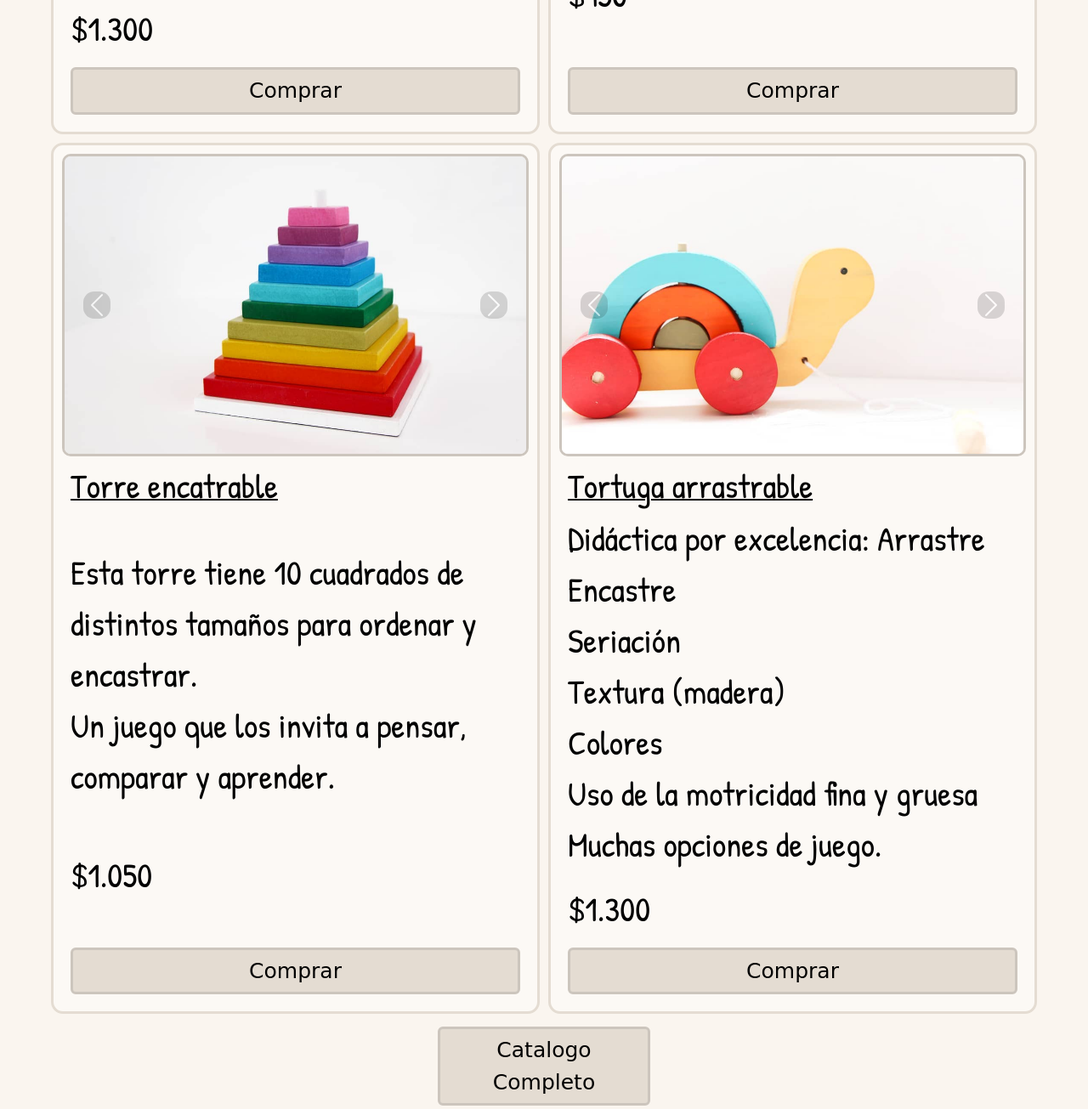
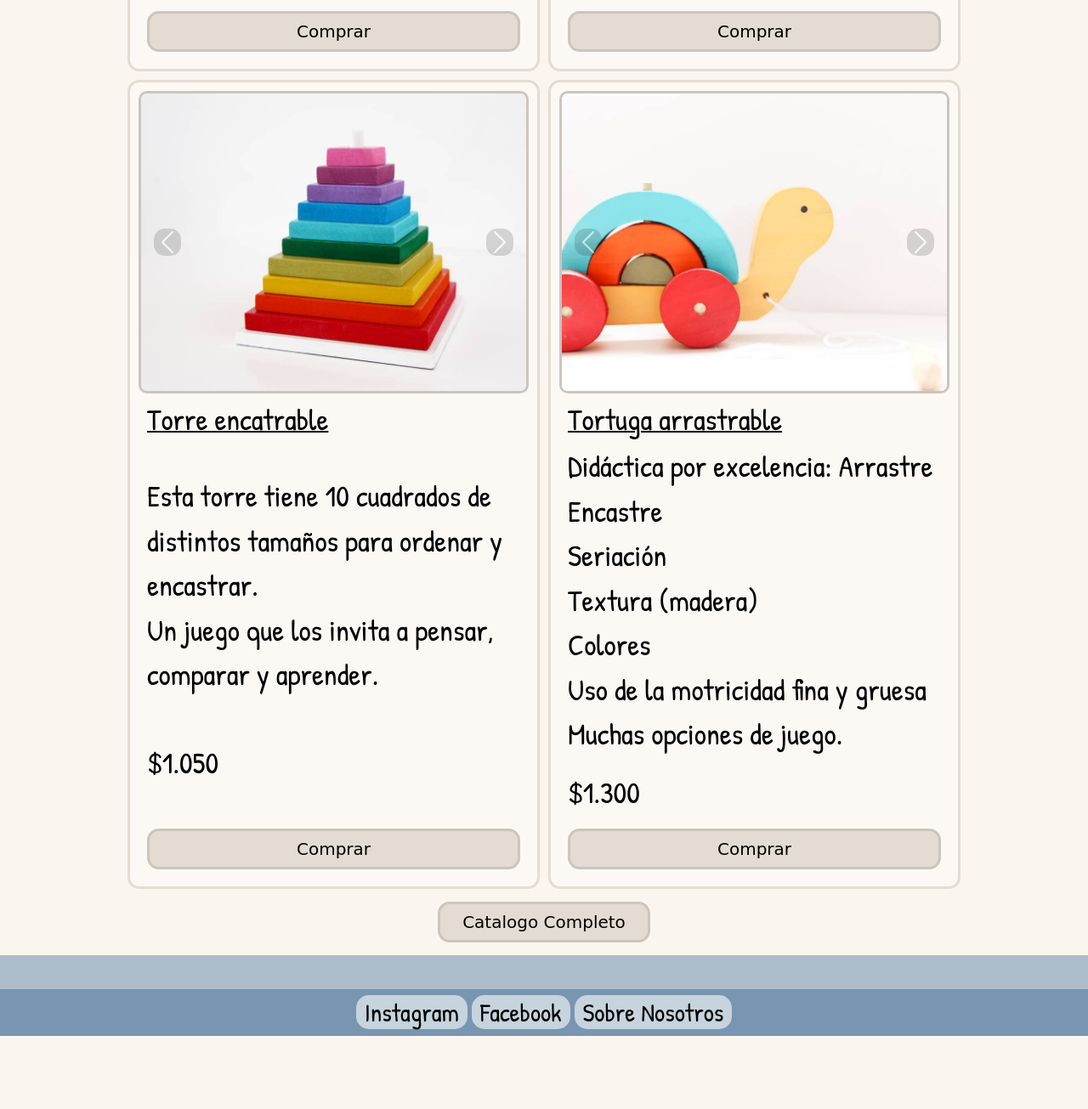
Before and after one commit to rromancastro/PF-Castro, a website: page pages/productos.html in a window 1280 px wide. Shown: the part 1112-2417 px from the top of the page at 85% size. After the commit the page ends 2331 px from the top, so only its background shows below. Drawn offline with nearby package versions, Linux system fonts and the light colour scheme.

Commit message:
arregle botones, los cambie por solo a

```diff
--- a/pages/productos.html
+++ b/pages/productos.html
@@ -24,12 +24,11 @@
 
     <nav class="navbar navbar-expand-lg">
       <div class="container-fluid navbox">
-                <button class="navbar-toggler" type="button" data-bs-toggle="offcanvas"
-                    data-bs-target="#offcanvasNavbar" aria-controls="offcanvasNavbar" aria-label="Toggle navigation">
+        <button class="navbar-toggler" type="button" data-bs-toggle="offcanvas" data-bs-target="#offcanvasNavbar"
+          aria-controls="offcanvasNavbar" aria-label="Toggle navigation">
           <span class="navbar-toggler-icon"></span>
         </button>
-                <div class="offcanvas offcanvas-end" tabindex="-1" id="offcanvasNavbar"
-                    aria-labelledby="offcanvasNavbarLabel">
+        <div class="offcanvas offcanvas-end" tabindex="-1" id="offcanvasNavbar" aria-labelledby="offcanvasNavbarLabel">
           <div class="offcanvas-header">
             <p class="offcanvas-title" id="offcanvasNavbarLabel">Navegacion</p>
             <button type="button" class="btn-close" data-bs-dismiss="offcanvas" aria-label="Close"></button>
@@ -66,13 +65,11 @@
                 <img src="../multimedia/productos/frutas3.jpg" class="imgproducto" alt="frutas">
               </div>
             </div>
-                        <button class="carousel-control-prev" type="button" data-bs-target="#carouselExample1"
-                            data-bs-slide="prev">
+            <button class="carousel-control-prev" type="button" data-bs-target="#carouselExample1" data-bs-slide="prev">
               <span class="carousel-control-prev-icon" aria-hidden="true"></span>
               <span class="visually-hidden">Previous</span>
             </button>
-                        <button class="carousel-control-next" type="button" data-bs-target="#carouselExample1"
-                            data-bs-slide="next">
+            <button class="carousel-control-next" type="button" data-bs-target="#carouselExample1" data-bs-slide="next">
               <span class="carousel-control-next-icon" aria-hidden="true"></span>
               <span class="visually-hidden">Next</span>
             </button>
@@ -89,9 +86,7 @@
               Para JUGAR, JUGAR Y JUGAR. <br>
             </p>
             <p class="precio">$1.300</p>
-                        <button type="button" class="btn btn-light comprar"><a
-                                href="https://wa.me/p/4592629130793763/5492664774030" target="_blank"
-                                class="comprarlink">Comprar</a></button>
+            <a href="#" target="_blank" class="comprar">Comprar</a>
           </div>
         </div>
         <div class="producto">
@@ -124,8 +119,7 @@
             </p>
 
             <p class="precio">$950</p>
-                        <button type="button" class="btn btn-light comprar"><a href="https://wa.me/p/4035877196471805/5492664774030
-                            " target="_blank" class="comprarlink">Comprar</a></button>
+            <a href="#" target="_blank" class="comprar">Comprar</a>
           </div>
 
         </div>
@@ -159,8 +153,7 @@
             </p>
 
             <p class="precio">$1.050</p>
-                        <button type="button" class="btn btn-light comprar"><a href="https://wa.me/p/3665292203503281/5492664774030
-                            " target="_blank" class="comprarlink">Comprar</a></button>
+            <a href="#" target="_blank" class="comprar">Comprar</a>
           </div>
         </div>
         <div class="producto">
@@ -199,15 +192,11 @@
             </p>
 
             <p class="precio">$1.300</p>
-                        <button type="button" class="btn btn-light comprar"><a
-                                href="https://wa.me/p/3798329470261981/5492664774030" target="_blank"
-                                class="comprarlink">Comprar</a></button>
+            <a href="#" target="_blank" class="comprar">Comprar</a>
           </div>
         </div>
       </div>
-            <button type="button" class="btn btn-light catcompleto"><a
-                    href="https://wa.me/p/3798329470261981/5492664774030" target="_blank" class="comprarlink">Catalogo
-                    Completo</a></button>
+      <a href="#" target="_blank" class="catcompleto">Catalogo Completo</a>
     </section>
 
 
--- a/scss/components/_navbar.scss
+++ b/scss/components/_navbar.scss
@@ -55,6 +55,9 @@ header {
     background-color: #fffef8;
     border-radius: 50%;
     border: #e4dcd2 3px solid;
+    &:hover {
+        border: #e4dcd2 5px solid;
+    }
 }
 
 .nombrenav {
@@ -86,11 +89,12 @@ header {
     white-space: nowrap;
     transition: .5s;
     background-color: #f7f2eb;
-    padding: 3px 6px;
+    padding: 1px 6px;
     border: #e4dcd2 3px solid;
 }
 
 .navlink:hover {
     background-color: #f7f2eb;
     border: #ccc5bd 4px solid;
+    box-shadow: 0px 0px 2px 0px rgba(0,0,0,0.75);
 }
--- a/scss/layouts/_index.scss
+++ b/scss/layouts/_index.scss
@@ -1,5 +1,5 @@
 .sectionindex1 {
-    background-image: url(../../multimedia/iconos-fondos/fondomovil.jpg);
+    background-image: url(../multimedia/iconos-fondos/fondomovil.jpg);
     background-size: cover;
     background-position: center;
     width: 100%;
--- a/scss/layouts/_mediaqueries.scss
+++ b/scss/layouts/_mediaqueries.scss
@@ -184,7 +184,7 @@
         /*INDEX*/
 
         .sectionindex1 {
-            background-image: url(../../multimedia/iconos-fondos/fondodesk.png);
+            background-image: url(../multimedia/iconos-fondos/fondodesk.png);
         }
 
         .section1text {
@@ -264,22 +264,22 @@
         /*PRODUCTOS*/
 
         .descproducto h2 {
-            font-size: 40px;
+            font-size: 35px;
             text-decoration: underline 2px;
         }
 
         .descproducto p {
-            font-size: 40px;
+            font-size: 35px;
         }
 
         .productos {
             padding: 0 60px;
-            width: 100%;
+            width: 1100px;
         }
 
         .imgproducto {
+            width: 100%;
             height: 350px;
-            width: 100%;
         }
 
         /*ABOUT*/
--- a/scss/layouts/_productos.scss
+++ b/scss/layouts/_productos.scss
@@ -85,25 +85,28 @@
     background-color: #e4dcd2;
     color: #000000;
     border: #ccc5bd 3px solid;
+    padding: 6px;
     width: 100%;
-    justify-self: flex-end;
+    display: flex;
+    flex-direction: row;
+    justify-content: center;
+    align-items: center;
     transition: 1s;
+    border-radius: 14px;
+    text-decoration: none;
+    font-family: 'Itim', cursive;
+    font-size: 20px;
     &:hover {
         background-color: #ccc5bd;
         border: #ccc5bd 3px solid;
     }
 }
 
-.comprarlink {
-    color: #000000;
+.catcompleto {
+    display: flex;
+    justify-content: center;
+    align-items: center;
     text-decoration: none;
-    font-family: 'Itim', cursive;
-    font-size: 25px;
-    display: block;
-
-}
-
-.catcompleto {
     margin: 15px;
     background-color: #e4dcd2;
     color: #000000;
@@ -111,6 +114,10 @@
     width: 250px;
     height: 100%;
     transition: 1s;
+    font-family: 'Itim', cursive;
+    font-size: 20px;
+    padding: 6px;
+    border-radius: 14px;
     &:hover {
         background-color: #ccc5bd;
         border: #ccc5bd 3px solid;
```
Also changed, not shown: pages/ofertas.html (+3 -8 lines), css/style.css, 1 other file. Lines whose indentation alone changed are shown as unchanged.
